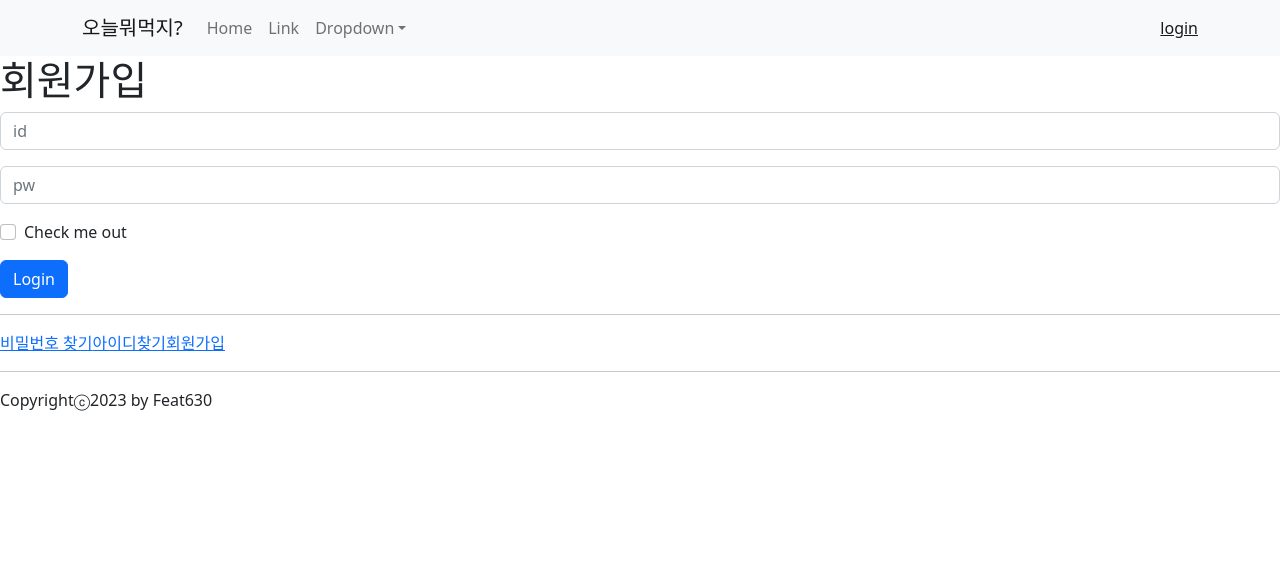
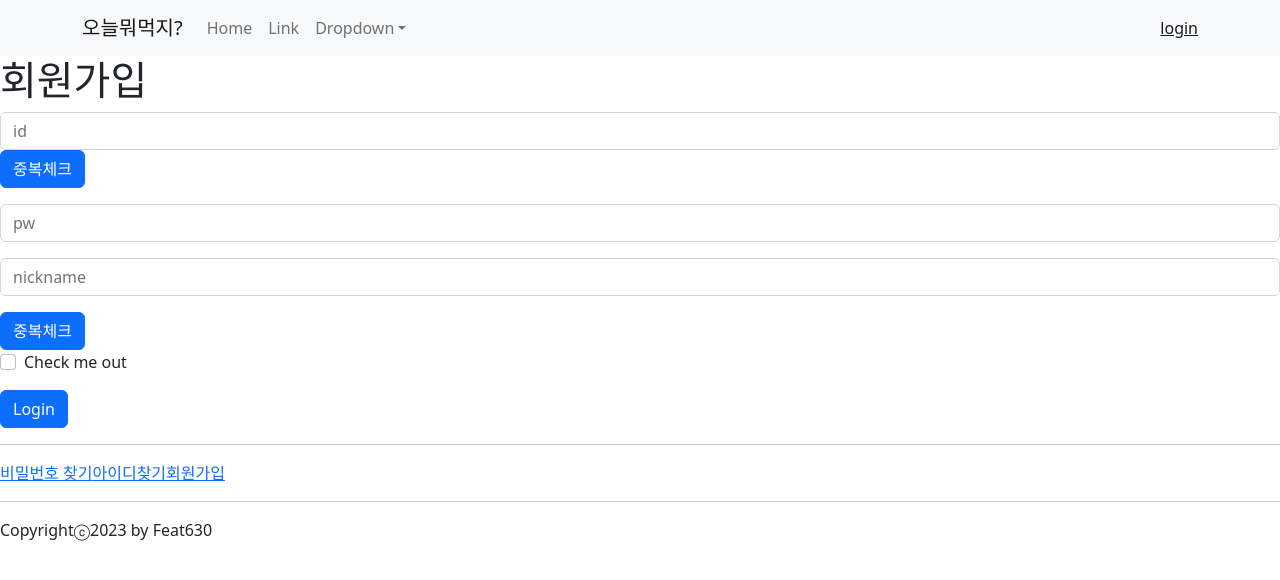
Before and after one commit to feat630/aws-test, a React app in the folder my-app/: page /signin in a window 1280 px wide. Shown: the top 580 px of the page. Built offline with nearby package versions, Linux system fonts and the light colour scheme.

Commit message:
회원가입 중복체크

```diff
--- a/my-app/src/component/SignIn.jsx
+++ b/my-app/src/component/SignIn.jsx
@@ -12,22 +12,63 @@ function SignIn() {
   const [pw, setPw] = useState();
   const [nickname, setNickname] = useState();
 
-  const test = () => {
-    console.log("a")
-  }
-
   const getValue = (e) => {
 		const { name, value } = e.target;
     	if(name === 'id') {
 			setId(value);
       console.log(value)
-		} else if(name === 'Nickname') {
-
+		} else if(name === 'nickname') {
+      setNickname(value);
+      console.log(value)
     } else {
 			setPw(value);
       console.log(value)
 		}
 	}
+
+  const idCheck = async() => {
+    if(id==null||id==""){
+      alert("입력해주세요");
+      return;
+    }
+    const response = await axios.post('/duplId',{
+    data: {
+      id
+    }
+  }, { withCredentials: true });
+      console.log(response.data)
+      if(response.data==true) {
+          alert("사용가능한 아이디입니다");
+          console.log("성공")
+          // navigate("/");
+      } else {
+          alert("중복된 아이디입니다");
+          console.log("실패")
+          // window.location.href = 'http://localhost:3000/main';
+      }
+  }
+
+  const nickCheck = async() => {
+    if(nickname==null||nickname==""){
+      alert("입력해주세요");
+      return;
+    }
+    const response = await axios.post('/duplNick',{
+    data: {
+      nickname
+    }
+  }, { withCredentials: true });
+      console.log(response.data[0])
+      if(response.data==true) {
+          alert("사용가능한 닉네임입니다");
+          console.log("성공")
+          // navigate("/");
+      } else {
+          alert("중복된 닉네임입니다");
+          console.log("실패")
+          // window.location.href = 'http://localhost:3000/main';
+      }
+  }
 
   const dataCheck = async() => {
     const response = await axios.post('/login',{
@@ -60,6 +101,9 @@ function SignIn() {
                     value={id}
                     onChange={getValue}
                     name='id' />
+        <Button variant="primary" onClick={() => {idCheck()}}>
+          중복체크
+        </Button>
       </Form.Group>
       <Form.Group className="mb-3" controlId="formBasicPassword">
         <Form.Control className="pw-input"
@@ -69,7 +113,17 @@ function SignIn() {
                     onChange={getValue}
                     name='pw' />
       </Form.Group>
-
+      <Form.Group className="mb-3" controlId="formBasicEmail">
+        <Form.Control className="nickname-input"
+                    type='text'
+                    placeholder='nickname'
+                    value={nickname}
+                    onChange={getValue}
+                    name='nickname' />
+      </Form.Group>
+      <Button variant="primary" onClick={() => {nickCheck()}}>
+        중복체크
+      </Button>
       <Form.Group className="mb-3" controlId="formBasicCheckbox">
         <Form.Check type="checkbox" label="Check me out" />
       </Form.Group>
```
Also changed, not shown: 1 other file (tests, documents, lock files or other folders).
